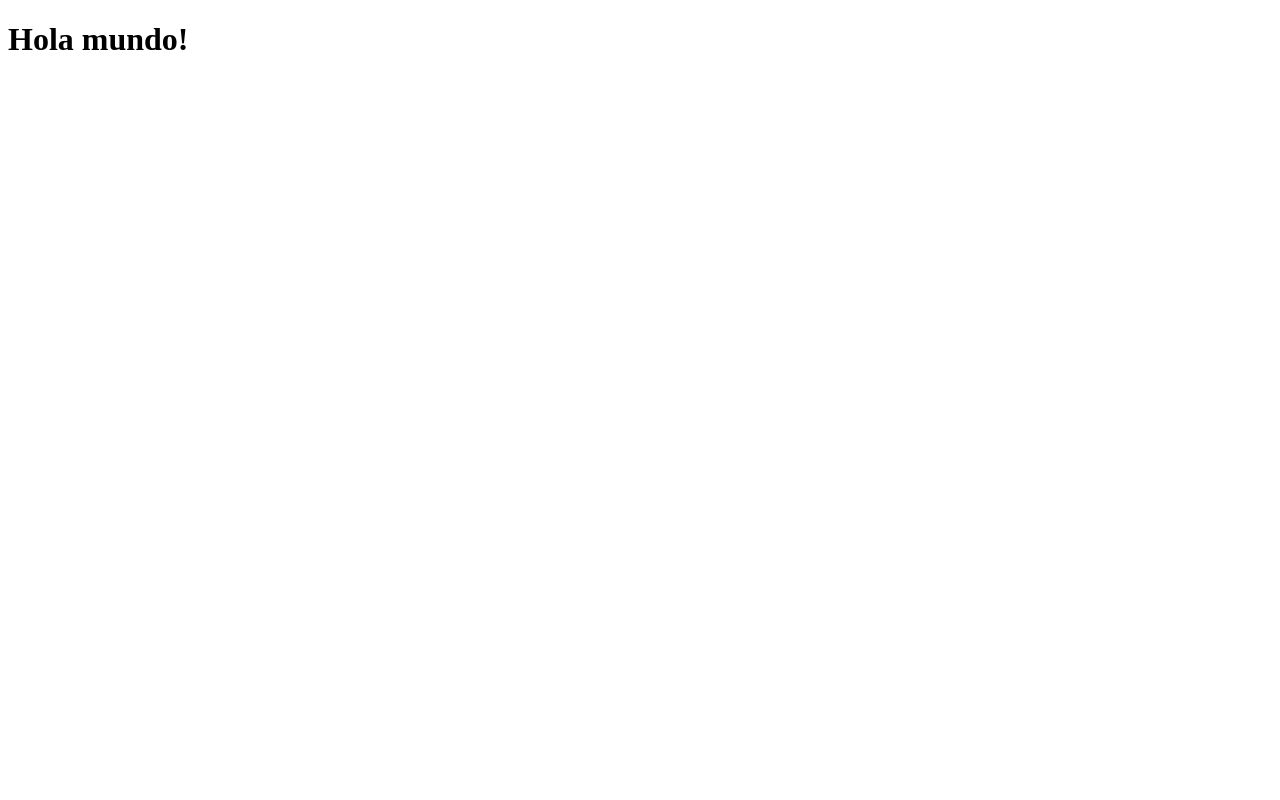
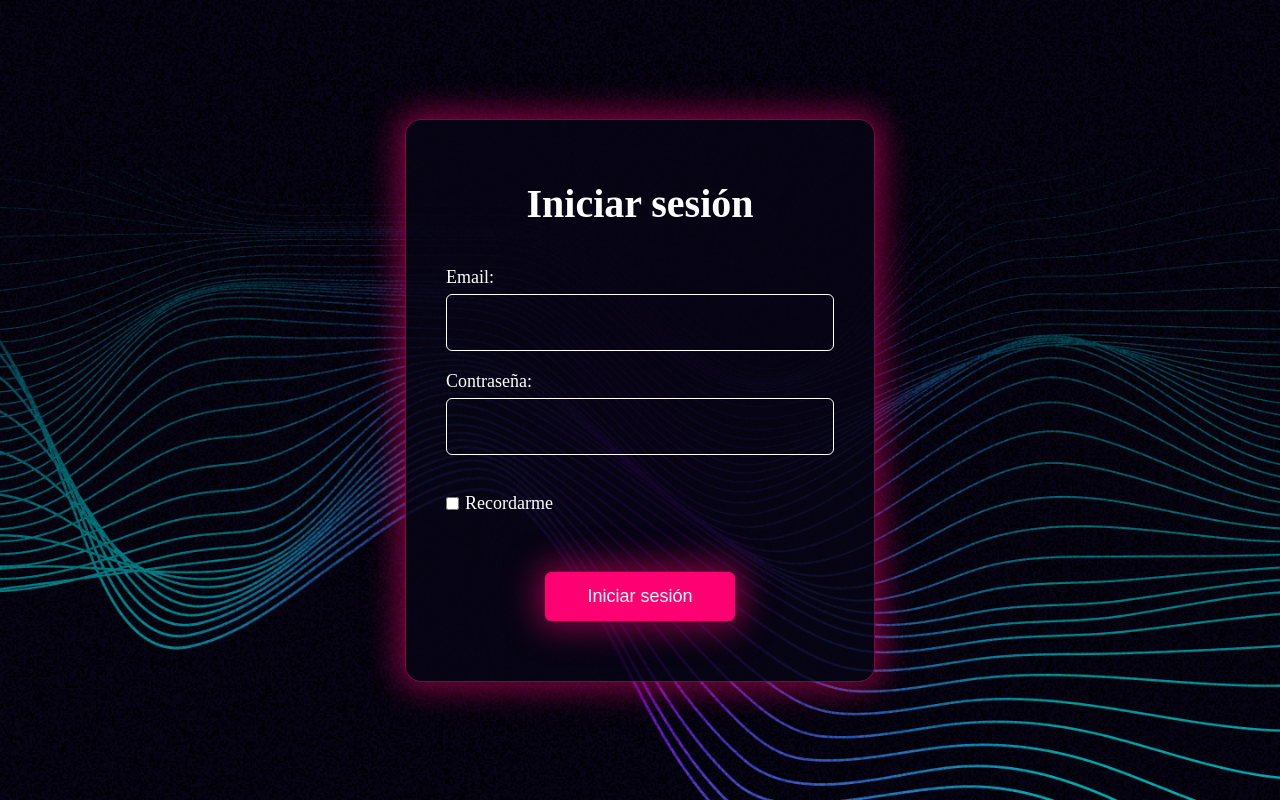
Before and after one commit to TomasSorgetti/new-portfolio-dashboard, an Angular app: page /login in a window 1280 px wide. Before the commit this address led to /. Built offline with nearby package versions, Linux system fonts and the light colour scheme.

Commit message:
login form styles

```diff
--- a/src/app/app.component.html
+++ b/src/app/app.component.html
@@ -1,12 +1 @@
-
-<style>
-
-</style>
-
-<main class="main">
-  <h1>Hola mundo!</h1>
-
-</main>
-
-
 <router-outlet />
--- a/src/app/app.routes.ts
+++ b/src/app/app.routes.ts
@@ -1,3 +1,6 @@
 import { Routes } from '@angular/router';
+import { LoginComponent } from './login/login.component';
 
-export const routes: Routes = [];
+export const routes: Routes = [
+    { path: 'login', component: LoginComponent },
+];
--- /dev/null
+++ b/src/app/login/login.component.html
@@ -0,0 +1,19 @@
+<main class="login_cont">
+  <form>
+    <h1>Iniciar sesión</h1>
+    <span class="error"></span>
+    <div>
+      <label for="email">Email:</label>
+      <input type="text" id="email" />
+    </div>
+    <div>
+      <label for="password">Contraseña:</label>
+      <input type="password" id="password" />
+    </div>
+    <div class="remember_cont">
+      <input type="checkbox" id="remember" />
+      <label for="remember">Recordarme</label>
+    </div>
+    <button class="login_btn">Iniciar sesión</button>
+  </form>
+</main>
--- /dev/null
+++ b/src/app/login/login.component.scss
@@ -0,0 +1,69 @@
+.login_cont{
+    height: 100vh;
+    background-image: url("../../assets/bg.png");
+    background-size: cover;
+    background-repeat: no-repeat;
+    display: flex;
+    justify-content: center;
+    align-items: center;
+
+    form{
+        background-color: rgba(8, 5, 22,0.8);
+        width: 100%;
+        max-width: 470px;
+        text-align: center;
+        color: white;
+        padding: 60px 40px;
+        border-radius: 16px;
+        border: 1px solid rgba(254, 0, 114, 0.5);
+        box-shadow: 0px 0px 32px 7px rgba(254, 0, 114, 0.5);
+            -webkit-box-shadow: 0px 0px 32px 7px rgba(254, 0, 114, 0.5);
+            -moz-box-shadow: 0px 0px 32px 7px rgba(254, 0, 114, 0.5);
+
+        h1{
+            font-size: 2.5rem;
+        }
+        .error{
+            height: 40px;
+            width: 100%;
+            text-align: center;
+            color: #FE0072;
+            display: block;
+        }
+        div{
+            display: flex;
+            flex-direction: column;
+            gap: 6px;
+            text-align: left;
+            margin-bottom: 20px;
+            label{
+                font-size: 1.125rem;
+            }
+            input{
+                height: 57px;
+                background-color: transparent;
+                border: 1px solid white;
+                border-radius: 6px;
+                padding: 12px;
+                color: white;
+            }
+        }
+        .remember_cont{
+            flex-direction: row;
+            align-items: center;
+        }
+        .login_btn{
+            margin-top: 20px;
+            color: white;
+            background-color: #FE0072;
+            border: 2px solid #FE0072;
+            border-radius: 6px;
+            font-size: 1.125rem;
+            cursor: pointer;
+            padding: 12px 40px;
+            box-shadow: 0px 0px 32px 7px rgba(254, 0, 114, 0.5);
+                -webkit-box-shadow: 0px 0px 32px 7px rgba(254, 0, 114, 0.5);
+                -moz-box-shadow: 0px 0px 32px 7px rgba(254, 0, 114, 0.5);
+        }
+    }
+}
--- a/src/styles.scss
+++ b/src/styles.scss
@@ -1 +1,6 @@
 /* You can add global styles to this file, and also import other style files */
+*{
+    margin: 0;
+    padding: 0;
+    box-sizing: border-box;
+}
```
Also changed, not shown: src/app/login/login.component.ts (added, +12 -0 lines), 1 other file (tests, documents, lock files or other folders).
